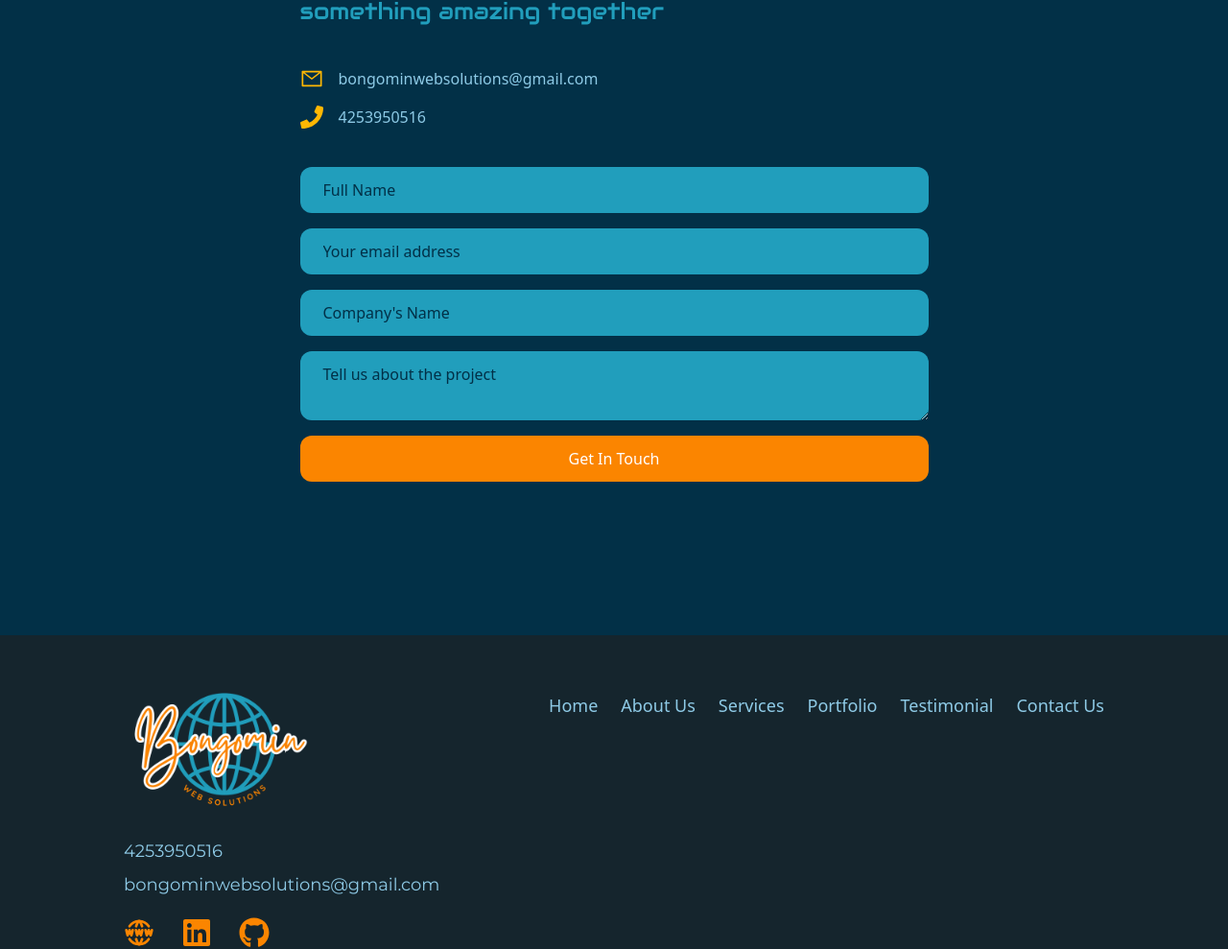
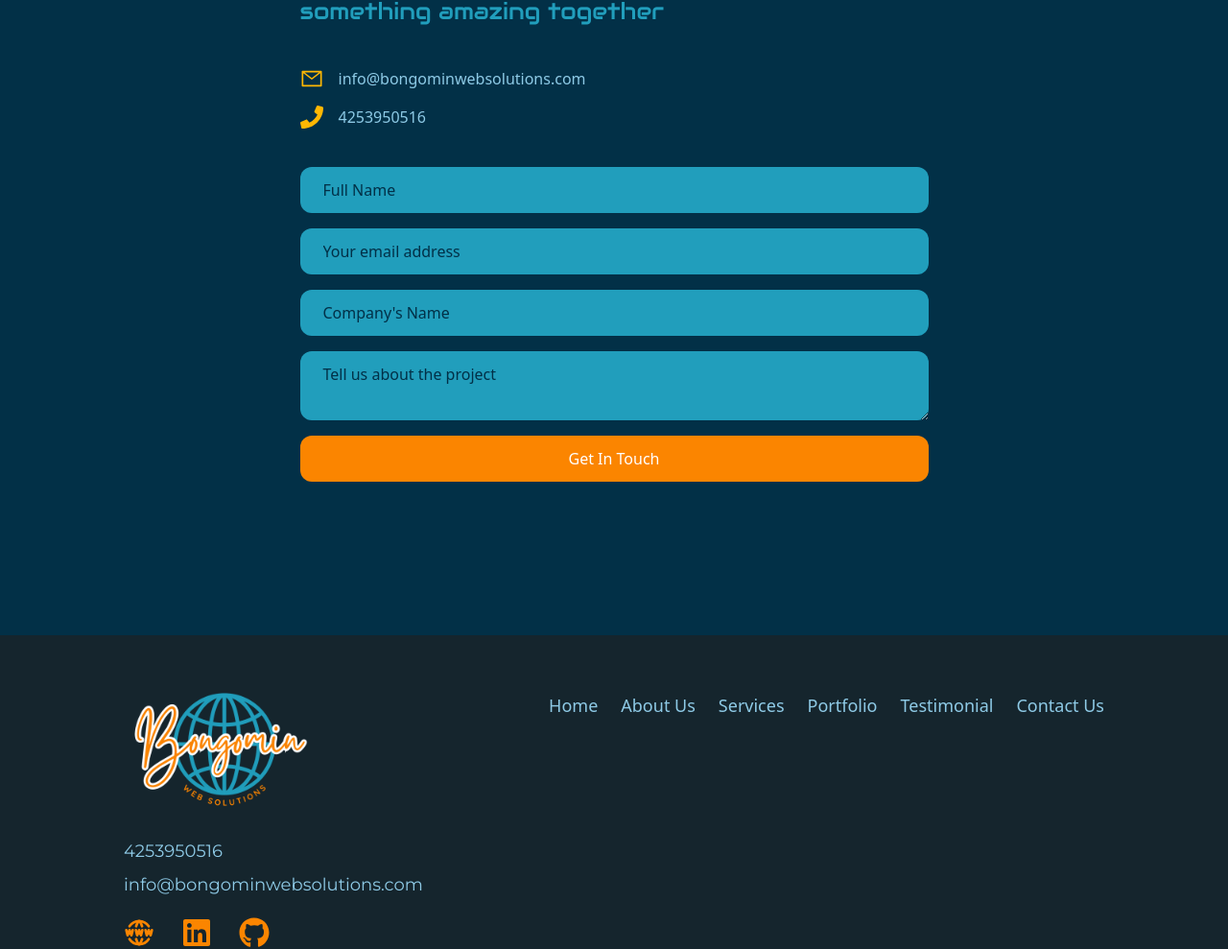
Before and after one commit to bongomin256/bongomin_designs, a React (Vite) app: page / in a window 1280 px wide. Shown: the part 5448-6437 px from the top of the page at 96% size. Built offline with nearby package versions, Linux system fonts and the light colour scheme.

Commit message:
added a new custom email addres to contact section and footer

```diff
--- a/src/components/ContactUs.jsx
+++ b/src/components/ContactUs.jsx
@@ -28,8 +28,8 @@ const ContactUs = () => {
               <span>
                 <AiOutlineMail size={24} className="text-cta-sec" />
               </span>
-              <a href="mailto:bongominwebsolutions@gmail.com">
-                bongominwebsolutions@gmail.com
+              <a href="mailto:info@bongominwebsolutions.com">
+                info@bongominwebsolutions.com
               </a>
             </p>
             <p className="flex items-center gap-4">
--- a/src/components/Footer.jsx
+++ b/src/components/Footer.jsx
@@ -42,8 +42,8 @@ const Footer = () => {
               </p>
               <p>
                 {/* <span className="mr-1 text-cta-pri">Email:</span> */}
-                <a href="mailto:bongominwebsolutions@gmail.com">
-                  bongominwebsolutions@gmail.com
+                <a href="mailto:info@bongominwebsolutions.com">
+                  info@bongominwebsolutions.com
                 </a>
               </p>
             </div>
```
